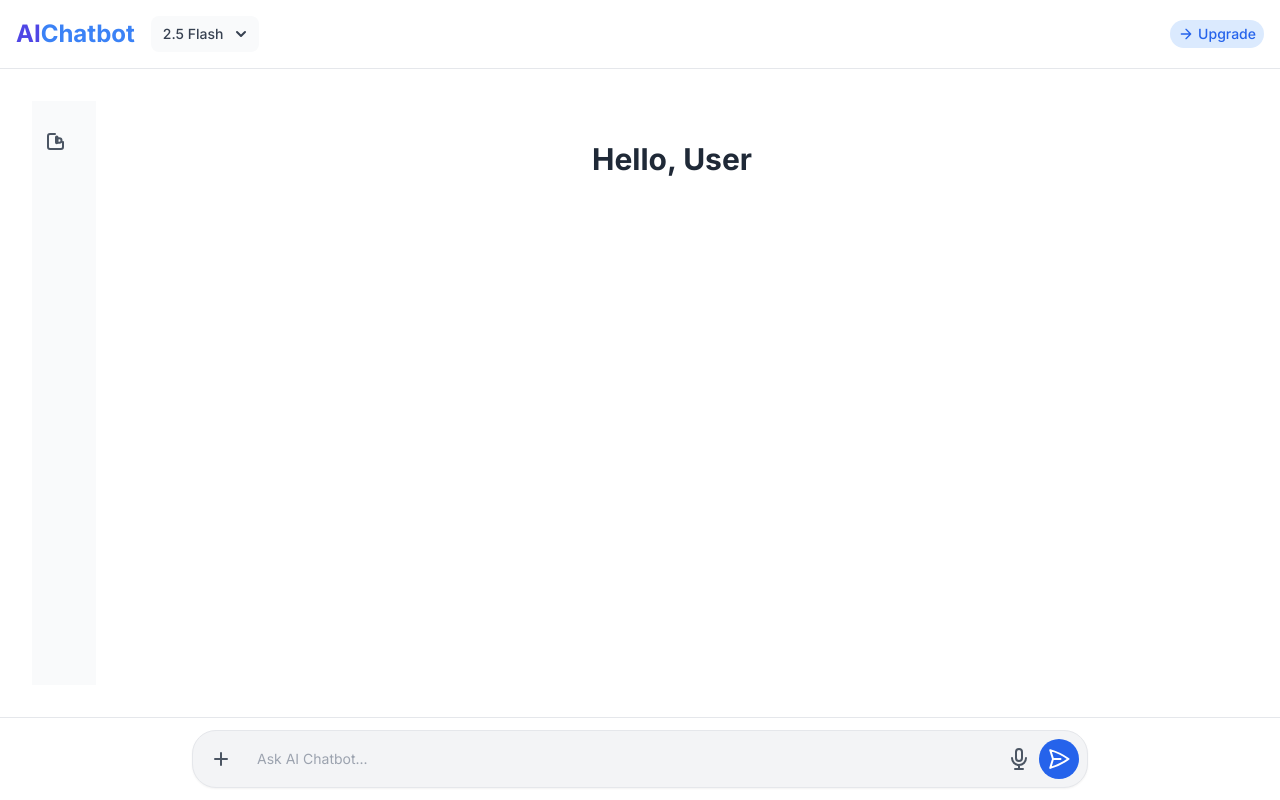
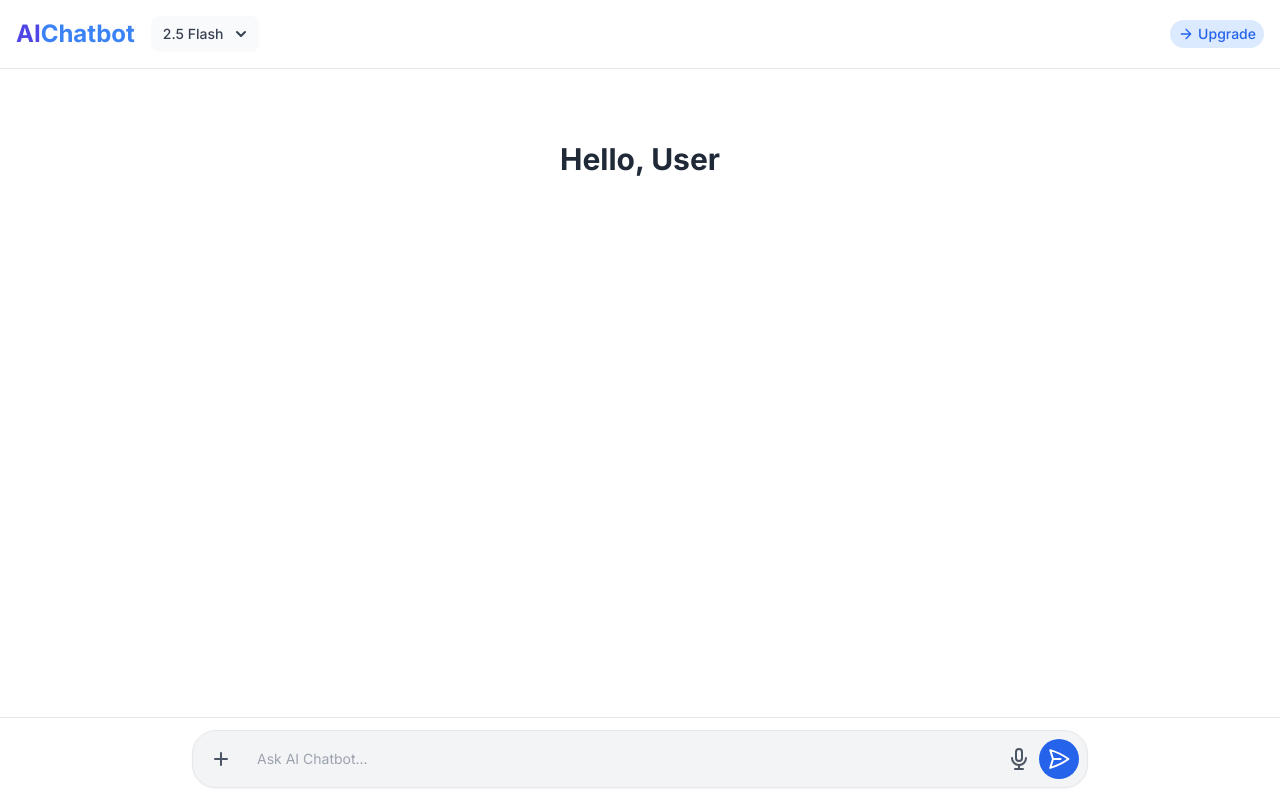
Before and after one commit to ajayyanshu/Sofia-Project, a plain HTML site: page templates/recreated_ui.html in a window 1280 px wide. Drawn offline with nearby package versions, Linux system fonts and the light colour scheme.

Commit message:
Update recreated_ui.html

```diff
--- a/templates/recreated_ui.html
+++ b/templates/recreated_ui.html
@@ -70,14 +70,6 @@
 
         <!-- Main Content Area -->
         <div class="flex-1 overflow-y-auto px-2 py-4 md:p-8 flex items-start justify-center">
-            <!-- Sidebar placeholder for mobile -->
-            <div class="w-12 md:w-16 h-full bg-gray-50 flex-shrink-0 flex md:flex-col items-center py-4 space-y-2 md:space-y-4 md:block hidden">
-                <button id="summarize-button" class="p-2 md:p-3 rounded-full hover:bg-gray-200">
-                    <svg xmlns="http://www.w3.org/2000/svg" class="h-5 w-5 md:h-6 md:w-6 text-gray-600" fill="none" viewBox="0 0 24 24" stroke="currentColor" stroke-width="2">
-                        <path stroke-linecap="round" stroke-linejoin="round" d="M11 5H6a2 2 0 00-2 2v11a2 2 0 002 2h11a2 2 0 002-2v-5m-1.5-1.5a2.25 2.25 0 11-4.5 0 2.25 2.25 0 014.5 0zM12.75 14.25a.75.75 0 01-.75-.75V8.25a.75.75 0 011.5 0v5.25a.75.75 0 01-.75.75z" />
-                    </svg>
-                </button>
-            </div>
 
             <!-- Content within flex container -->
             <div class="flex-1 max-w-4xl mx-auto flex flex-col space-y-4 pb-4 px-2 md:px-4">
@@ -89,7 +81,7 @@
         </div>
 
         <!-- Chat Input Area -->
-        <div class="flex-shrink-0 bg-white px-2 py-2 md:px-4 md:py-3 border-t border-gray-200">
+        <div class="fixed bottom-0 left-0 right-0 bg-white px-2 py-2 md:px-4 md:py-3 border-t border-gray-200">
             <div class="max-w-4xl mx-auto flex flex-col space-y-2">
                 <div class="flex items-center p-2 bg-gray-100 rounded-3xl shadow-sm border border-gray-200">
                     <input type="file" id="file-input" class="hidden" accept="image/*, application/pdf">
```
